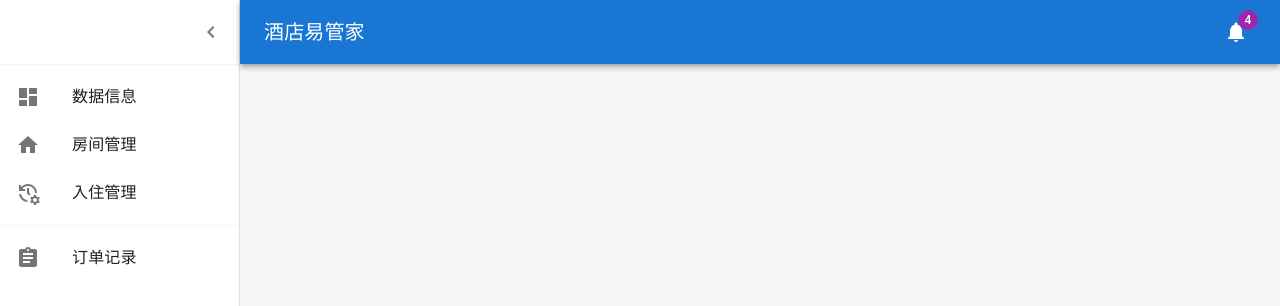
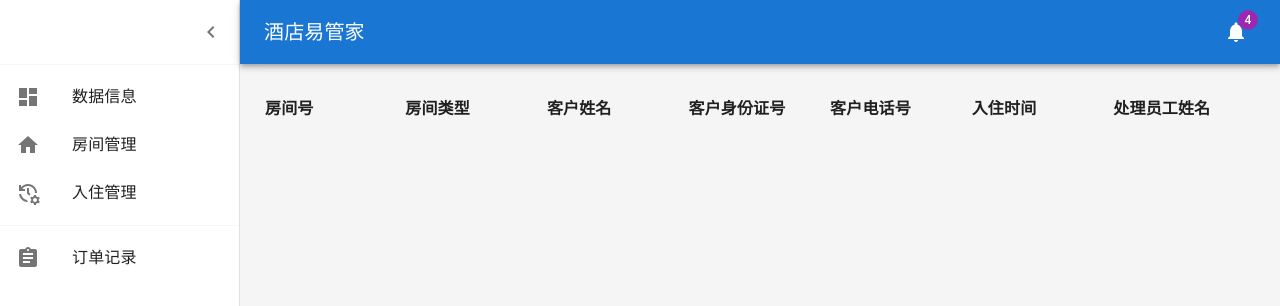
Before and after one commit to lilinji-TT/hotel-manager, a React (Vite) app in the folder hotel-app/: page /manage in a window 1280 px wide. Shown: the top 306 px of the page. Built offline with nearby package versions, Linux system fonts and the light colour scheme.

Commit message:
feat:UI change and code change

```diff
--- a/hotel-app/src/components/manage/manage.tsx
+++ b/hotel-app/src/components/manage/manage.tsx
@@ -1,13 +1,67 @@
+import { Button, Table } from '@mui/material'
 import React from 'react'
 import { RecordContext } from '../../provider/RecordProvider'
 const Manage: React.FC = () => {
 	const { recordState } = React.useContext(RecordContext)
+	const Switch = ({ record }) => {
+		return (
+			<>
+				<td>{record.number}</td>
+				<td>{record.type}</td>
+				<td>{record.customName}</td>
+				<td>{record.idCard}</td>
+				<td>{record.phone}</td>
+				<td>{record.checkInDate}</td>
+				<td>{record.handlerName}</td>
+				<td>
+					<Button variant='text' color='primary'>
+						结算
+					</Button>
+				</td>
+			</>
+		)
+	}
 	return (
-		<div>
-			{recordState.map((record, index) => (
-				<div key={index}>{record.phone}</div>
-			))}
-		</div>
+		<>
+			<Table
+				aria-label='basic table'
+				sx={{
+					'& tr > *:first-of-type".': {
+						position: 'sticky',
+						left: 0,
+						boxShadow: '1px 0 var(--TableCell-borderColor)',
+						bgcolor: 'background.surface'
+					},
+					'& tr > *:last-child': {
+						position: 'sticky',
+						right: 0,
+						bgcolor: 'var(--TableCell-headBackground)'
+					}
+				}}
+			>
+				<thead>
+					<tr>
+						<th style={{ width: 200 }}>房间号</th>
+						<th style={{ width: 200 }}>房间类型&nbsp;</th>
+						<th style={{ width: 200 }}>客户姓名&nbsp;</th>
+						<th style={{ width: 200 }}>客户身份证号&nbsp;</th>
+						<th style={{ width: 200 }}>客户电话号&nbsp;</th>
+						<th style={{ width: 200 }}>入住时间&nbsp;</th>
+						<th style={{ width: 200 }}>处理员工姓名&nbsp;</th>
+						<th aria-label='last' style={{ width: 'var(--Table-lastColumnWidth)' }} />
+					</tr>
+				</thead>
+				<tbody>
+					{recordState.map((record, index) => {
+						return (
+							<tr key={index}>
+								<Switch record={record} />
+							</tr>
+						)
+					})}
+				</tbody>
+			</Table>
+		</>
 	)
 }
 
--- a/hotel-app/src/components/room/roomList.tsx
+++ b/hotel-app/src/components/room/roomList.tsx
@@ -1,19 +1,17 @@
 import { Box, Button, Table } from '@mui/material'
-import { useState } from 'react'
+import { useContext, useState } from 'react'
 import type { Room } from '../../domin/Room'
 import { RoomStatus, RoomType } from '../../domin/Room'
+import { Role } from '../../domin/User'
 import useAdminRoomFormDialog from '../../hooks/useAdminRoomFormDialog'
 import useEmployeeRoomFormDialog from '../../hooks/useEmployeeRoomFormDialog'
+import { UserContext } from '../../provider/UserProvider'
 export interface RoomListProps {
 	roomList: Room[]
 }
-enum EDIT {
-	YES = 'YES',
-	NO = 'NO'
-}
 export const RoomListPage: React.FC<RoomListProps> = ({ roomList }) => {
 	const [rooms, setRooms] = useState(roomList)
-
+	const { userState } = useContext(UserContext)
 	const { AdminFormDialog, open, get } = useAdminRoomFormDialog()
 	const { EmployeeFormDialog, open: handleOpen, get: handleGet } = useEmployeeRoomFormDialog()
 
@@ -35,11 +33,17 @@ export const RoomListPage: React.FC<RoomListProps> = ({ roomList }) => {
 			}
 		])
 	}
+
 	const handleEdit = (room: Room) => {
+		if (userState.role === Role.ADMIN) {
 			get(room)
+			open()
+		} else {
 			handleGet(room)
 			handleOpen()
 		}
+	}
+
 	const handleSave = (room, tempRoom) => {
 		setRooms((prevRooms) =>
 			prevRooms.map((prevRoom) => {
@@ -50,6 +54,7 @@ export const RoomListPage: React.FC<RoomListProps> = ({ roomList }) => {
 			})
 		)
 	}
+
 	const Switch = ({ room }) => {
 		return (
 			<>
@@ -58,12 +63,20 @@ export const RoomListPage: React.FC<RoomListProps> = ({ roomList }) => {
 				<td>{room.price}</td>
 				<td>{room.status}</td>
 				<td>
+					{userState.role === Role.ADMIN ? (
+						<>
 							<Button variant='text' color='primary' onClick={() => handleEdit(room)}>
 								编辑
 							</Button>
 							<Button variant='text' color='error' onClick={() => handleDelete(room._id)}>
 								删除
 							</Button>
+						</>
+					) : (
+						<Button variant='text' color='primary' onClick={() => handleEdit(room)}>
+							租出
+						</Button>
+					)}
 				</td>
 			</>
 		)
@@ -106,9 +119,11 @@ export const RoomListPage: React.FC<RoomListProps> = ({ roomList }) => {
 				</tbody>
 			</Table>
 			<Box sx={{ display: 'flex', gap: 1, alignItems: 'center' }}>
+				{userState.role === Role.ADMIN && (
 					<Button size='small' variant='text' color='error' onClick={() => handleAdd()}>
 						增加记录
 					</Button>
+				)}
 			</Box>
 			<AdminFormDialog handleSave={handleSave} />
 			<EmployeeFormDialog handleSave={handleSave} />
--- a/hotel-app/src/hooks/useEmployeeRoomFormDialog.tsx
+++ b/hotel-app/src/hooks/useEmployeeRoomFormDialog.tsx
@@ -6,7 +6,7 @@ import DialogContent from '@mui/material/DialogContent'
 import DialogTitle from '@mui/material/DialogTitle'
 import * as React from 'react'
 import { Record, RecordStatus } from '../domin/Record'
-import { Room, RoomStatus, RoomType } from '../domin/Room'
+import { Room, RoomStatus } from '../domin/Room'
 import { RecordContext } from '../provider/RecordProvider'
 export default function useAdminRoomFormDialog() {
 	const [open, setOpen] = React.useState(false)
@@ -26,13 +26,13 @@ export default function useAdminRoomFormDialog() {
 			handleSave(singleRoom, { ...singleRoom, status: RoomStatus.OCCUPIED })
 			const recordData = {
 				_id: '',
-				roomId: '',
-				type: RoomType.NONE,
+				roomId: singleRoom._id ?? '',
+				type: singleRoom.type,
 				number: singleRoom.number,
 				customName: record.customName,
 				idCard: record.idCard,
 				phone: record.phone,
-				checkInDate: record.checkInDate,
+				checkInDate: record.checkInDate ?? new Date().toISOString().slice(0, 10),
 				checkOutDate: new Date(''),
 				fee: 0,
 				status: RecordStatus.PROCESSING,
@@ -67,6 +67,7 @@ export default function useAdminRoomFormDialog() {
 					<TextField
 						name='customName'
 						margin='dense'
+						required
 						label='姓名'
 						type='text'
 						fullWidth
@@ -75,6 +76,7 @@ export default function useAdminRoomFormDialog() {
 					/>
 					<TextField
 						name='idCard'
+						required
 						label='身份证号'
 						margin='dense'
 						type='text'
@@ -85,6 +87,7 @@ export default function useAdminRoomFormDialog() {
 					<TextField
 						name='phone'
 						margin='dense'
+						required
 						label='手机号'
 						type='tel'
 						fullWidth
@@ -103,6 +106,7 @@ export default function useAdminRoomFormDialog() {
 					/>
 					<TextField
 						name='handlerName'
+						required
 						margin='dense'
 						label='处理人'
 						type='text'
--- a/hotel-app/src/provider/actions/useRecordActions.ts
+++ b/hotel-app/src/provider/actions/useRecordActions.ts
@@ -2,7 +2,7 @@ import { ss } from '../../utils/storage'
 
 export const recordActions = {
 	addRecord: (state, action) => {
-		const record_state = [...state, action.payload]
+		const record_state = [action.payload, ...state]
 		ss.set('RECORD_STATE', record_state)
 		return record_state
 	}
```
Lines whose indentation alone changed are shown as unchanged.
